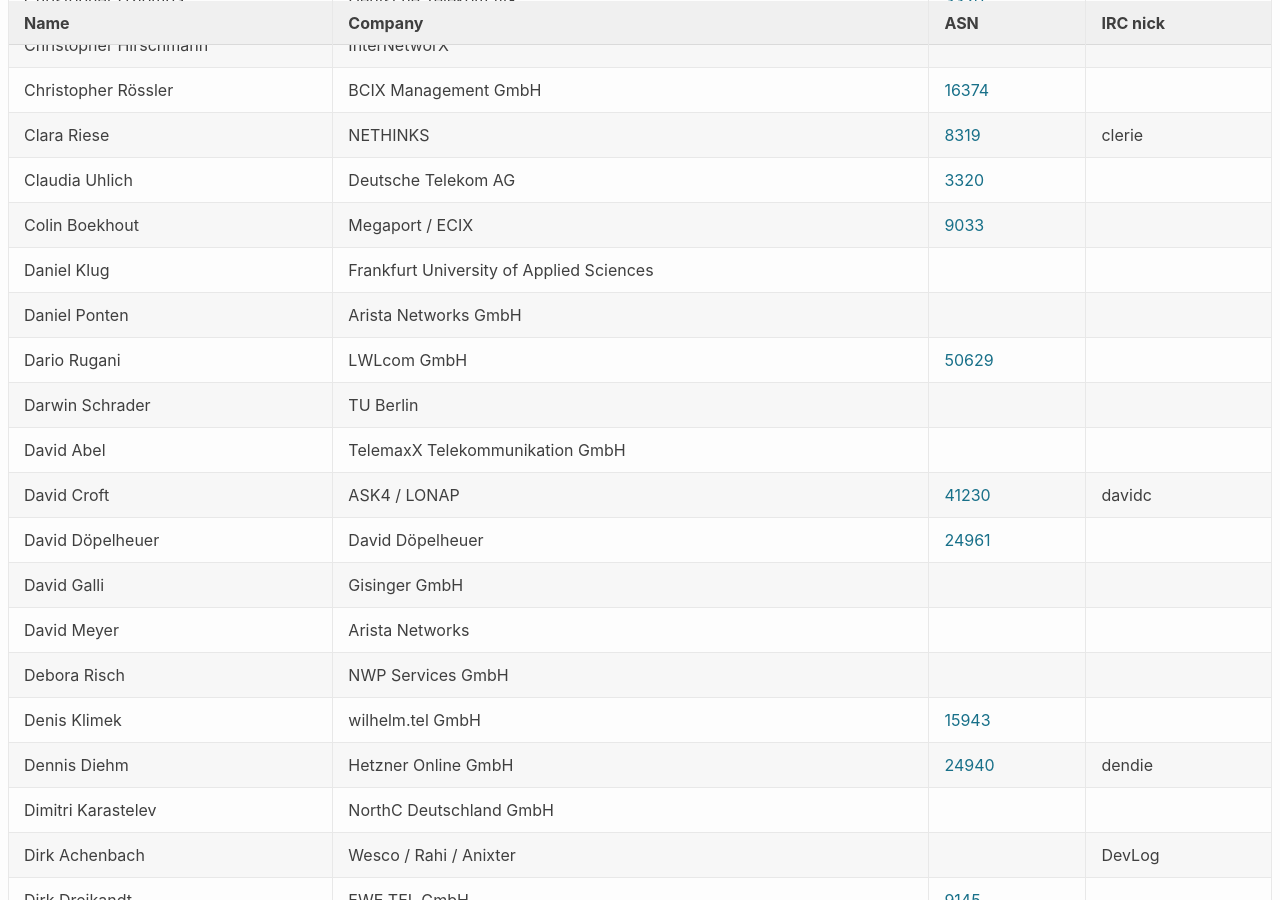
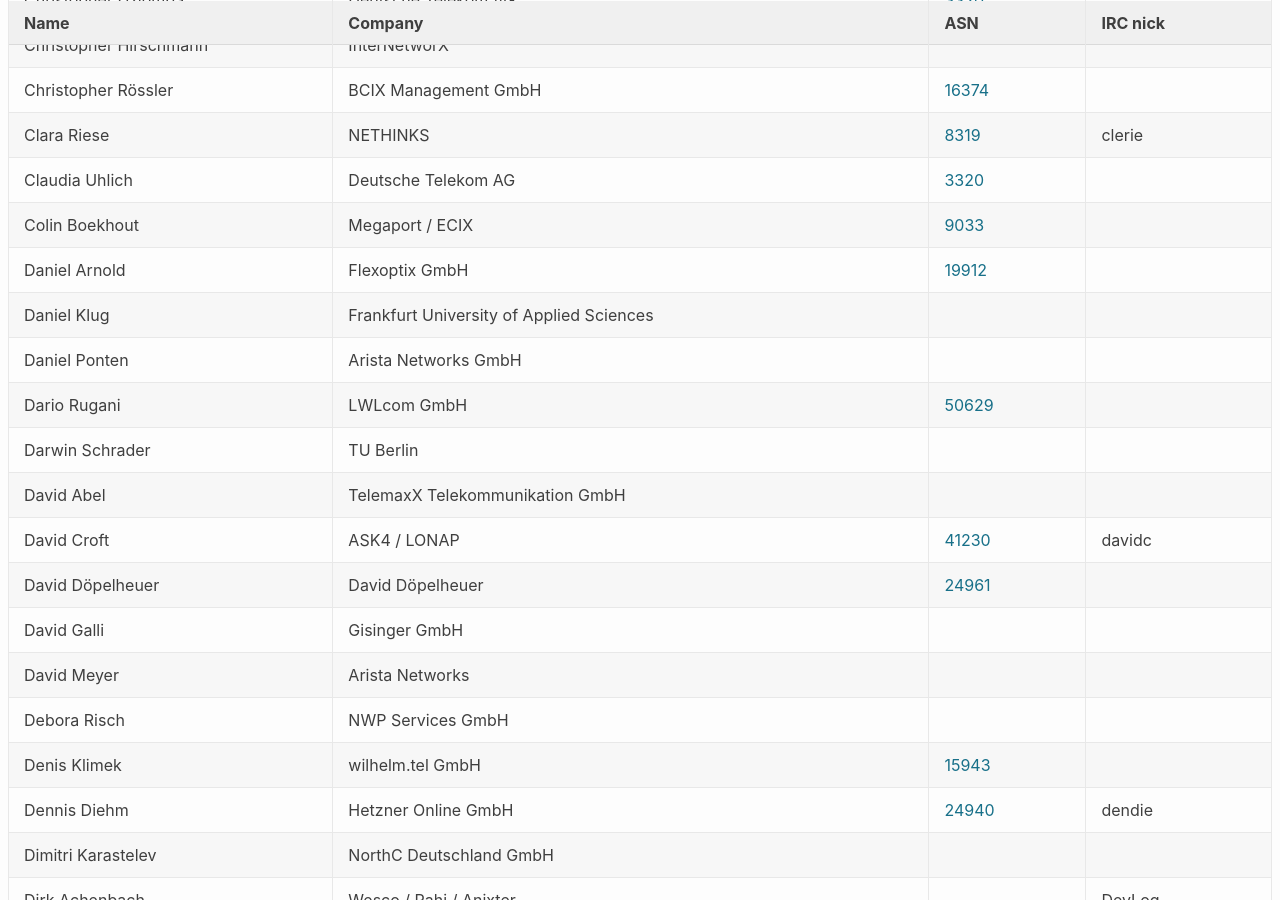
Before and after one commit to denog/pretix-attendeelist, a Jekyll site: the page built from denog15/index.md, in a window 1280 px wide and 900 px high, scrolled down 4159 px. Built offline with Jekyll 4.4.1, drawn with Linux system fonts in a browser that asks for light colours.

Commit message:
Latest data: Wed Nov 15 13:29:19 UTC 2023

```diff
--- a/_data/attendees_denog15_onsite.json
+++ b/_data/attendees_denog15_onsite.json
@@ -564,6 +564,12 @@
     "asn": "9033"
   },
   {
+    "name": "Daniel Arnold",
+    "company": "Flexoptix GmbH",
+    "irc": null,
+    "asn": "19912"
+  },
+  {
     "name": "Daniel Klug",
     "company": "Frankfurt University of Applied Sciences",
     "irc": null,
```
